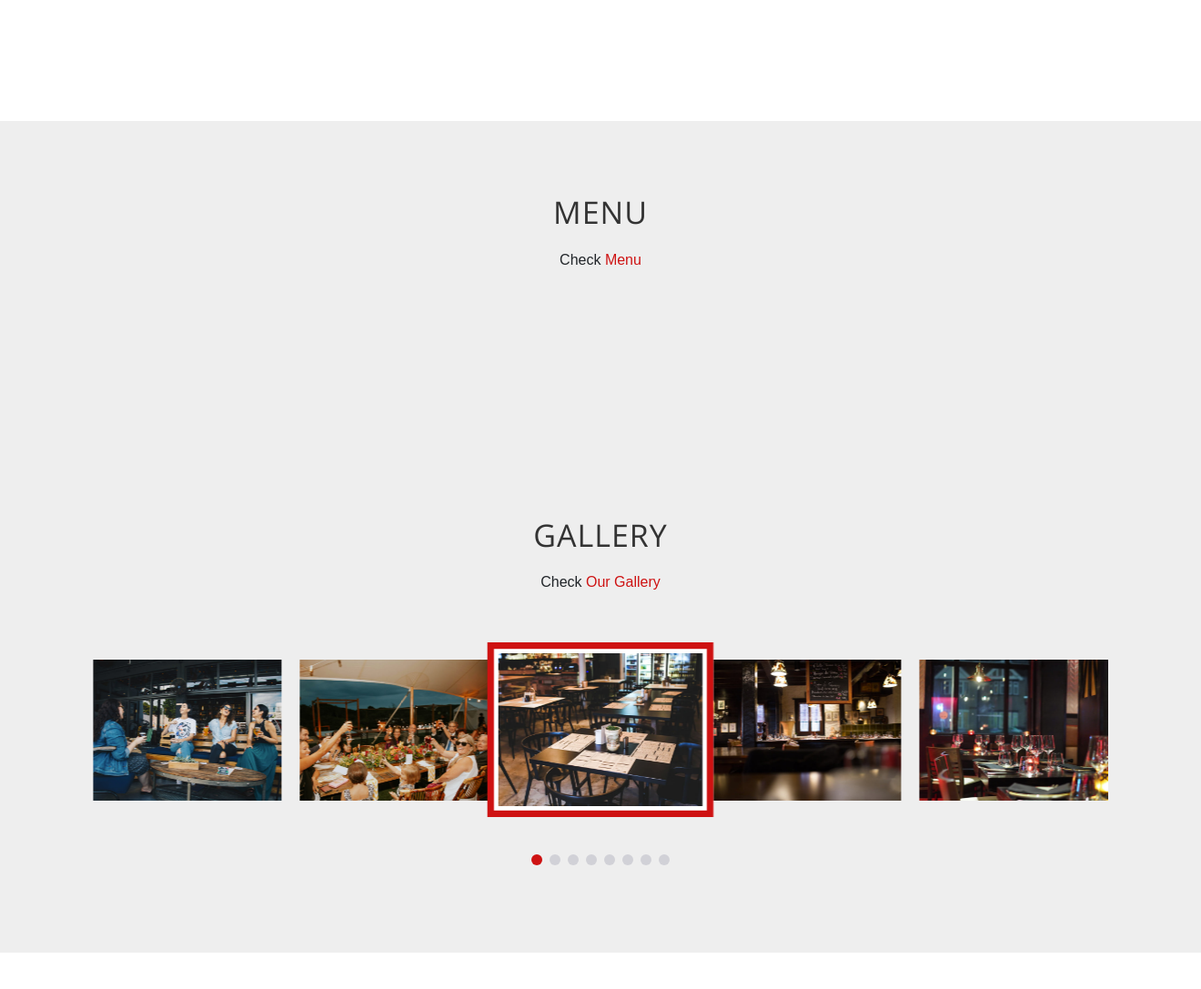
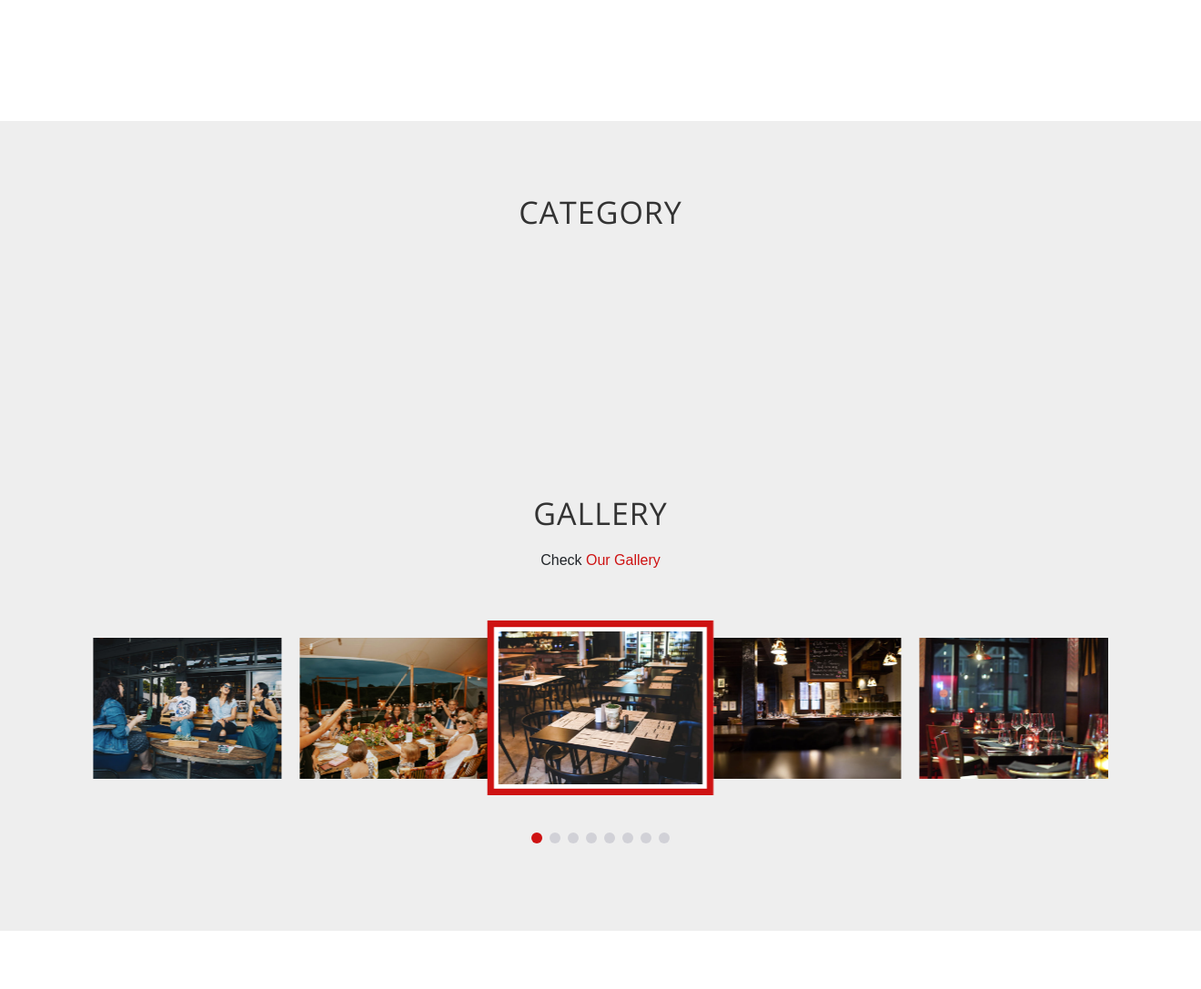
Before and after one commit to rezatn0934/maktab_98-caffeshop, a Django app: page / in a window 1320 px wide; the page is wider, and only the part inside the window is pictured. Shown: the part 1172-2259 px from the top of that part at 91% size. Run offline with Django 4.2, Linux system fonts and the light colour scheme; data that the repository does not hold is empty; some libraries are stand-ins or nearby versions.

Commit message:
feat: desig category feild in home page

```diff
--- a/caffeshop/home/templates/home/home.html
+++ b/caffeshop/home/templates/home/home.html
@@ -1,7 +1,7 @@
 {% extends 'base.html' %}
 {% load static %}
 {% block link %}
-<style> .img-fluid{max-width:100%;height:auto} </style>
+
 {% endblock%}
 {% block content %}
 
@@ -46,15 +46,17 @@
       <div class="container" data-aos="fade-up">
 
         <div class="section-header">
-          <h2>Menu</h2>
-          <p>Check <span>Menu</span></p>
+          <h2>Category</h2>
+
         </div>
+
 
           <div class="gallery-slider swiper">
             <div class="swiper-wrapper align-items-center">
               {% for category in parentcategories %}
-            <div class="swiper-slide"><a  class="glightbox" data-gallery="images-gallery" href="{{ category.image.url }}"><img  src="{{ category.image.url }}" class="img-fluid" width="500" height="333" style=" max-width: 100% !important; max-height: 100% !important;" alt=""></a></div>
+              <div class="swiper-slide"><a  class="glightbox" data-gallery="images-gallery" href="{{ category.image.url }}"><img  src="{{ category.image.url }}" class="img-fluid"  style=" width:273px ; height:200px;" alt=""></a></div>
               {%endfor%}
+
           </div>
           <div class="swiper-pagination"></div>
         </div>
@@ -73,7 +75,6 @@
           <h2>gallery</h2>
           <p>Check <span>Our Gallery</span></p>
         </div>
-
           <div class="gallery-slider swiper">
            <div class="swiper-wrapper align-items-center">
             <div class="swiper-slide"><a class="glightbox" data-gallery="images-gallery" href="assets/img/gallery/gallery-1.jpg"><img src="{% static 'assets/img/gallery/gallery-1.jpg' %}" class="img-fluid" alt=""></a></div>
```
Also changed, not shown: caffeshop/static/assets/img/category/fastfood-1.jpeg (added), caffeshop/static/assets/img/category/fastfood.jpeg (added), caffeshop/static/assets/img/category/hot_drink.jpeg (added), caffeshop/static/assets/img/category/shaks.jpeg (added). Lines whose indentation alone changed are shown as unchanged.
